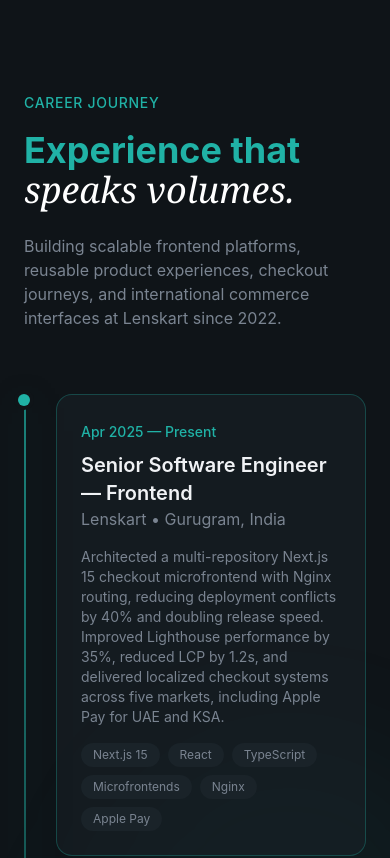
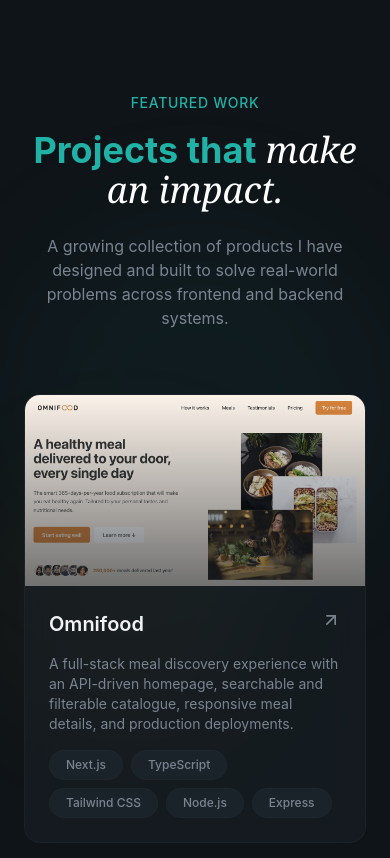
Before and after one commit to Arun-Dalakoti/arun-portfolio, a React (Vite) app: page / in a window 390 px wide. Shown: the part 3720-4578 px from the top of the page. Built offline with nearby package versions, Linux system fonts and the light colour scheme.

Commit message:
chore: updated project

```diff
--- a/src/App.tsx
+++ b/src/App.tsx
@@ -1,6 +1,6 @@
 import { Hero } from "@/sections/Hero";
 import { About } from "@/sections/About";
-// import { Projects } from "@/sections/Projects";
+import { Projects } from "@/sections/Projects";
 import { Experience } from "@/sections/Experience";
 // import { Testimonials } from "@/sections/Testimonials";
 import { Contact } from "@/sections/Contact";
@@ -16,7 +16,7 @@
       <main>
         <Hero />
         <About />
-        {/* <Projects /> */}
+        <Projects />
         <Experience />
         {/* <Testimonials /> */}
         <Contact />
--- a/src/layout/Footer.tsx
+++ b/src/layout/Footer.tsx
@@ -15,7 +15,7 @@
 
 const footerLinks = [
   { href: "#about", label: "About" },
-  // { href: "#projects", label: "Projects" },
+  { href: "#projects", label: "Projects" },
   { href: "#experience", label: "Experience" },
   { href: "#contact", label: "Contact" },
 ];
--- a/src/layout/Navbar.tsx
+++ b/src/layout/Navbar.tsx
@@ -4,7 +4,7 @@
 
 const navLinks = [
   { href: "#about", label: "About" },
-  // { href: "#projects", label: "Projects" },
+  { href: "#projects", label: "Projects" },
   { href: "#experience", label: "Experience" },
   // { href: "#testimonials", label: "Testimonials" },
 ];
--- a/src/sections/Projects.tsx
+++ b/src/sections/Projects.tsx
@@ -1,41 +1,13 @@
 import { ArrowUpRight } from "lucide-react";
-import { AnimatedBorderButton } from "@/components/AnimatedBorderButton";
+
 const projects = [
   {
-    title: "Fintech Dashboard",
+    title: "Omnifood",
     description:
-      "A comprehensive financial analytics platform with real-time data visualization, portfolio management, and AI-powered insights.",
-    image: "/projects/project1.png",
-    tags: ["React", "Typescript", "NodeJS"],
-    link: "#",
-    github: "#",
-  },
-  {
-    title: "E-Commerce Platform",
-    description:
-      "A full-featured e-commerce solution with inventory management, payment processing, and analytics dashboard.",
-    image: "/projects/project1.png",
-    tags: ["Next.js", "Stripe", "PostgreSQL", "Tailwind"],
-    link: "#",
-    github: "#",
-  },
-  {
-    title: "AI Writing Assistant",
-    description:
-      "An intelligent writing tool powered by GPT-4, helping users create better content faster.",
-    image: "/projects/project1.png",
-    tags: ["React", "OpenAI", "Python", "FastAPI"],
-    link: "#",
-    github: "#",
-  },
-  {
-    title: "Project Management Tool",
-    description:
-      "A collaborative workspace for teams with real-time updates, task tracking, and integrations.",
-    image: "/projects/project1.png",
-    tags: ["Next.js", "Socket.io", "MongoDB", "Redis"],
-    link: "#",
-    github: "#",
+      "A full-stack meal discovery experience with an API-driven homepage, searchable and filterable catalogue, responsive meal details, and production deployments.",
+    image: "/projects/omnifood.png",
+    tags: ["Next.js", "TypeScript", "Tailwind CSS", "Node.js", "Express"],
+    link: "https://omnifood-zeta-sepia.vercel.app/",
   },
 ];
 
@@ -59,19 +31,19 @@
             </span>
           </h2>
           <p className="text-muted-foreground animate-fade-in animation-delay-200">
-            A selection of my recent work, from complex web applications to
-            innovative tools that solve real-world problems.
+            A growing collection of products I have designed and built to solve
+            real-world problems across frontend and backend systems.
           </p>
         </div>
 
         {/* Projects Grid */}
-        <div className="grid md:grid-cols-2 gap-8">
+        <div className="mx-auto grid max-w-4xl gap-8">
           {/* Important note: In this we want to add hover property in all the children so one simple solution is to add group
           class in parent and then in child use group-hover: -> Mouse pointer touches any part of the parent container.
           Requires the group class on the parent element. */}
           {projects.map((project, idx) => (
             <div
-              key={idx}
+              key={project.title}
               className="group glass rounded-2xl overflow-hidden animate-fade-in md:row-span-1"
               style={{ animationDelay: `${(idx + 1) * 100}ms` }}
             >
@@ -91,15 +63,11 @@
                 <div className="absolute inset-0 flex items-center justify-center gap-4 opacity-0 group-hover:opacity-100 transition-opacity duration-300">
                   <a
                     href={project.link}
+                    target="_blank"
+                    rel="noreferrer"
+                    aria-label={`Open ${project.title} live website`}
                     className="p-3 rounded-full glass hover:bg-primary hover:text-primary-foreground transition-all"
                   >
-                    <ArrowUpRight className="w-5 h-5" />
-                  </a>
-                  <a
-                    href={project.github}
-                    className="p-3 rounded-full glass hover:bg-primary hover:text-primary-foreground transition-all"
-                  >
-                    {/* todo: change later to github icon */}
                     <ArrowUpRight className="w-5 h-5" />
                   </a>
                 </div>
@@ -108,9 +76,14 @@
               {/* Content */}
               <div className="p-6 space-y-4">
                 <div className="flex items-start justify-between">
-                  <h3 className="text-xl font-semibold group-hover:text-primary transition-colors">
+                  <a
+                    href={project.link}
+                    target="_blank"
+                    rel="noreferrer"
+                    className="text-xl font-semibold group-hover:text-primary transition-colors"
+                  >
                     {project.title}
-                  </h3>
+                  </a>
                   <ArrowUpRight
                     className="w-5 h-5
                   text-muted-foreground group-hover:text-primary
@@ -122,9 +95,9 @@
                   {project.description}
                 </p>
                 <div className="flex flex-wrap gap-2">
-                  {project.tags.map((tag, tagIdx) => (
+                  {project.tags.map((tag) => (
                     <span
-                      key={tagIdx}
+                      key={tag}
                       className="px-4 py-1.5 rounded-full bg-surface text-xs font-medium border border-border/50 text-muted-foreground hover:border-primary/50 hover:text-primary transition-all duration-300"
                     >
                       {tag}
@@ -136,13 +109,6 @@
           ))}
         </div>
 
-        {/* View All CTA */}
-        <div className="text-center mt-12 animate-fade-in animation-delay-500">
-          <AnimatedBorderButton>
-            View All Projects
-            <ArrowUpRight className="w-5 h-5" />
-          </AnimatedBorderButton>
-        </div>
       </div>
     </section>
   );
```
Also changed, not shown: public/projects/omnifood.png (added).
